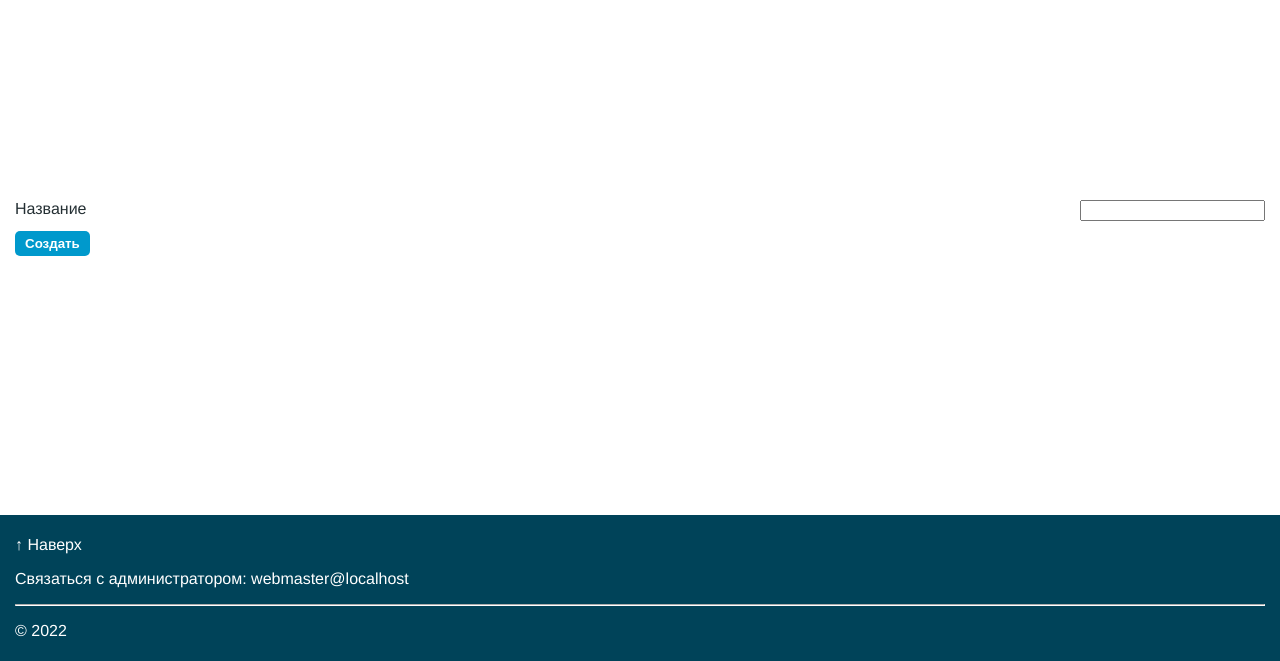
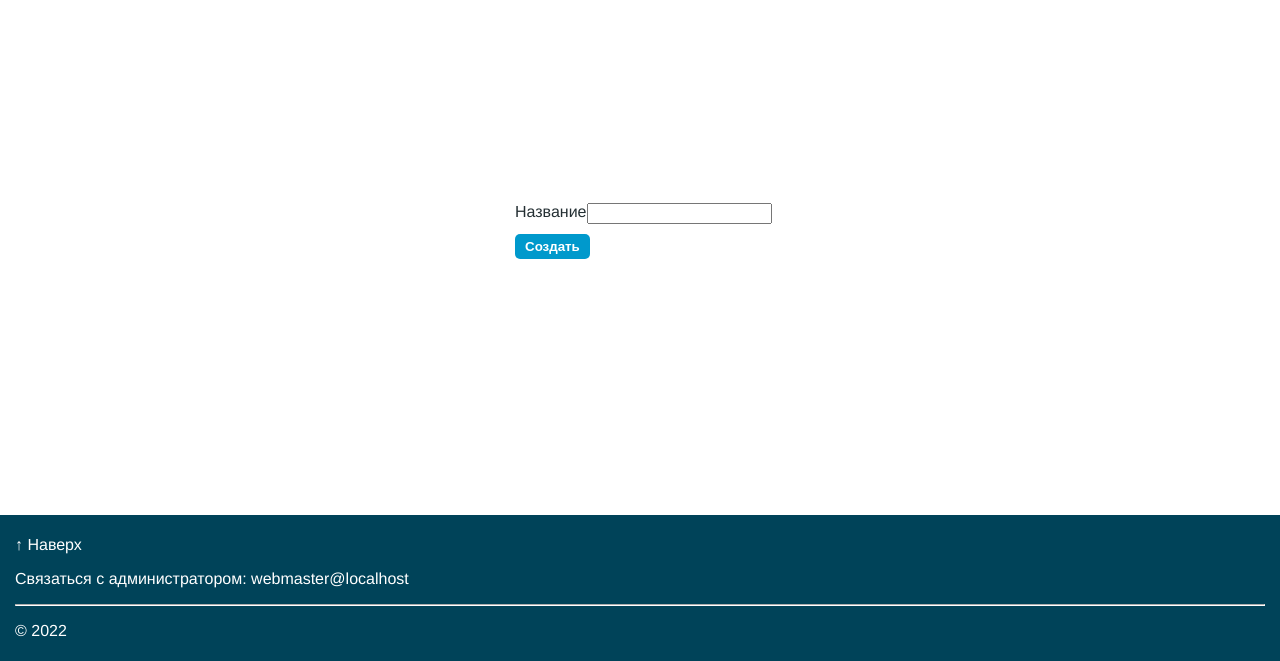
Before and after one commit to eivankin/php-lj, a PHP site: page /tags/new in a window 1280 px wide. Shown: the part 139-800 px from the top of the page. Run offline with PHP 8.4, Linux system fonts and the light colour scheme; the visitor is signed in with stand-in values (Sample User, id 1); data that the repository does not hold is empty.

Commit message:
fix form styles

```diff
--- a/pages/categories/edit.php
+++ b/pages/categories/edit.php
@@ -35,7 +35,7 @@ if ($_SERVER['REQUEST_METHOD'] == 'POST' && isset($_POST['name'])) {
 } else {
 
     $content = '
-<form method="post" class="fixed-width">
+<form method="post" class="fixed-width" style="width: 300px">
     <div>
         <label for="name">Название</label>
         <input type="text" name="name" id="name" required value="'
--- a/pages/categories/new.php
+++ b/pages/categories/new.php
@@ -25,7 +25,7 @@ if ($_SERVER['REQUEST_METHOD'] == 'POST' && isset($_POST['name'])) {
 }
 
 $content = '
-<form method="post">
+<form method="post" class="fixed-width" style="width: 300px">
     <div>
         <label for="name">Название</label>
         <input type="text" name="name" id="name" required>
--- a/pages/tags/new.php
+++ b/pages/tags/new.php
@@ -25,7 +25,7 @@ if ($_SERVER['REQUEST_METHOD'] == 'POST' && isset($_POST['name'])) {
 }
 
 $content = '
-<form method="post">
+<form class="fixed-width" method="post">
     <div>
         <label for="name">Название</label>
         <input type="text" name="name" id="name" required>
```
